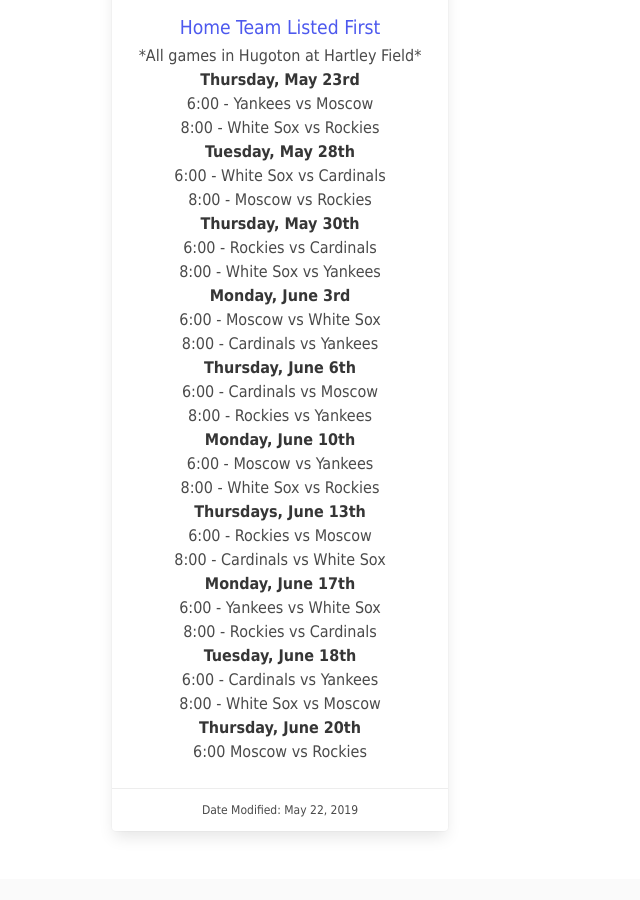
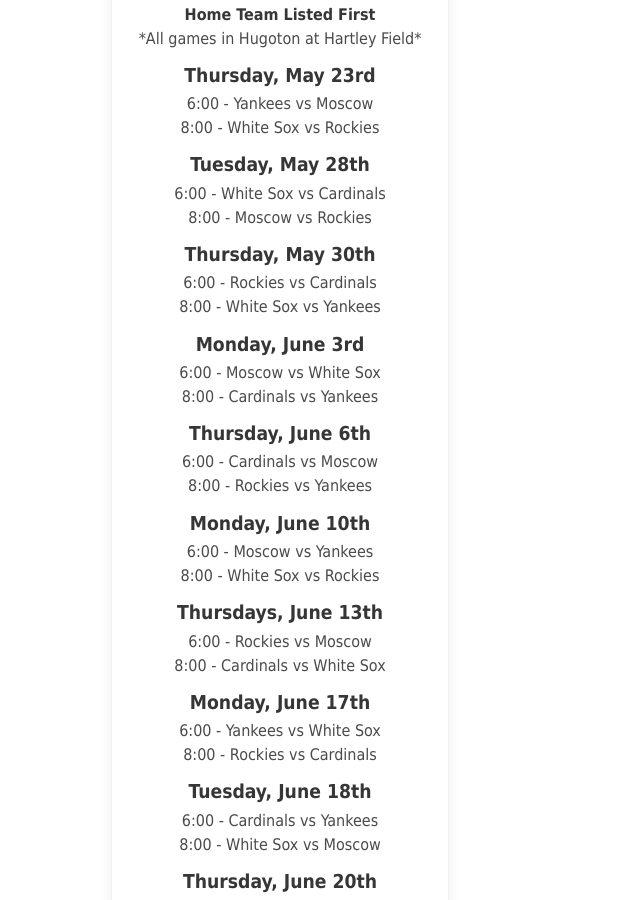
Before and after one commit to gregleeper/hrc, a Gatsby site: page / in a window 1280 px wide. Shown: the part 2435-3335 px from the top of the page, without its empty margins (0-640 px from the left). Built offline with nearby package versions, Linux system fonts and the light colour scheme; Gatsby itself is replaced by a stand-in of ours.

Commit message:
Update Schedules “cal-ripken-major-10-12”

```diff
--- a/schedules/cal-ripken-major-10-12.md
+++ b/schedules/cal-ripken-major-10-12.md
@@ -2,82 +2,64 @@
 date: 2019-05-22T19:36:27.175Z
 title: Cal Ripken Major (10-12)
 ---
-## Home Team Listed First
+**Home Team Listed First**
 
 \*All games in Hugoton at Hartley Field\*
 
-**Thursday, May 23rd**
+## **Thursday, May 23rd**
 
 6:00 - Yankees vs Moscow
 
 8:00 - White Sox vs Rockies
 
-
-
-**Tuesday, May 28th**
+## **Tuesday, May 28th**
 
 6:00 - White Sox vs Cardinals
 
 8:00 - Moscow vs Rockies
 
-
-
-**Thursday, May 30th**
+## **Thursday, May 30th**
 
 6:00 - Rockies vs Cardinals
 
 8:00 - White Sox vs Yankees
 
-
-
-**Monday, June 3rd**
+## **Monday, June 3rd**
 
 6:00 - Moscow vs White Sox
 
 8:00 - Cardinals vs Yankees
 
-
-
-**Thursday, June 6th**
+## **Thursday, June 6th**
 
 6:00 - Cardinals vs Moscow
 
 8:00 - Rockies vs Yankees
 
-
-
-**Monday, June 10th**
+## **Monday, June 10th**
 
 6:00 - Moscow vs Yankees
 
 8:00 - White Sox vs Rockies
 
-
-
-**Thursdays, June 13th**
+## **Thursdays, June 13th**
 
 6:00 - Rockies vs Moscow
 
 8:00 - Cardinals vs White Sox
 
-
-
-**Monday, June 17th**
+## **Monday, June 17th**
 
 6:00 - Yankees vs White Sox
 
 8:00 - Rockies vs Cardinals
 
-
-
-**Tuesday, June 18th**
+## **Tuesday, June 18th**
 
 6:00 - Cardinals vs Yankees
 
 8:00 - White Sox vs Moscow
 
-
-
-**Thursday, June 20th**
+## **Thursday, June 20th**
 
 6:00 Moscow vs Rockies
```
